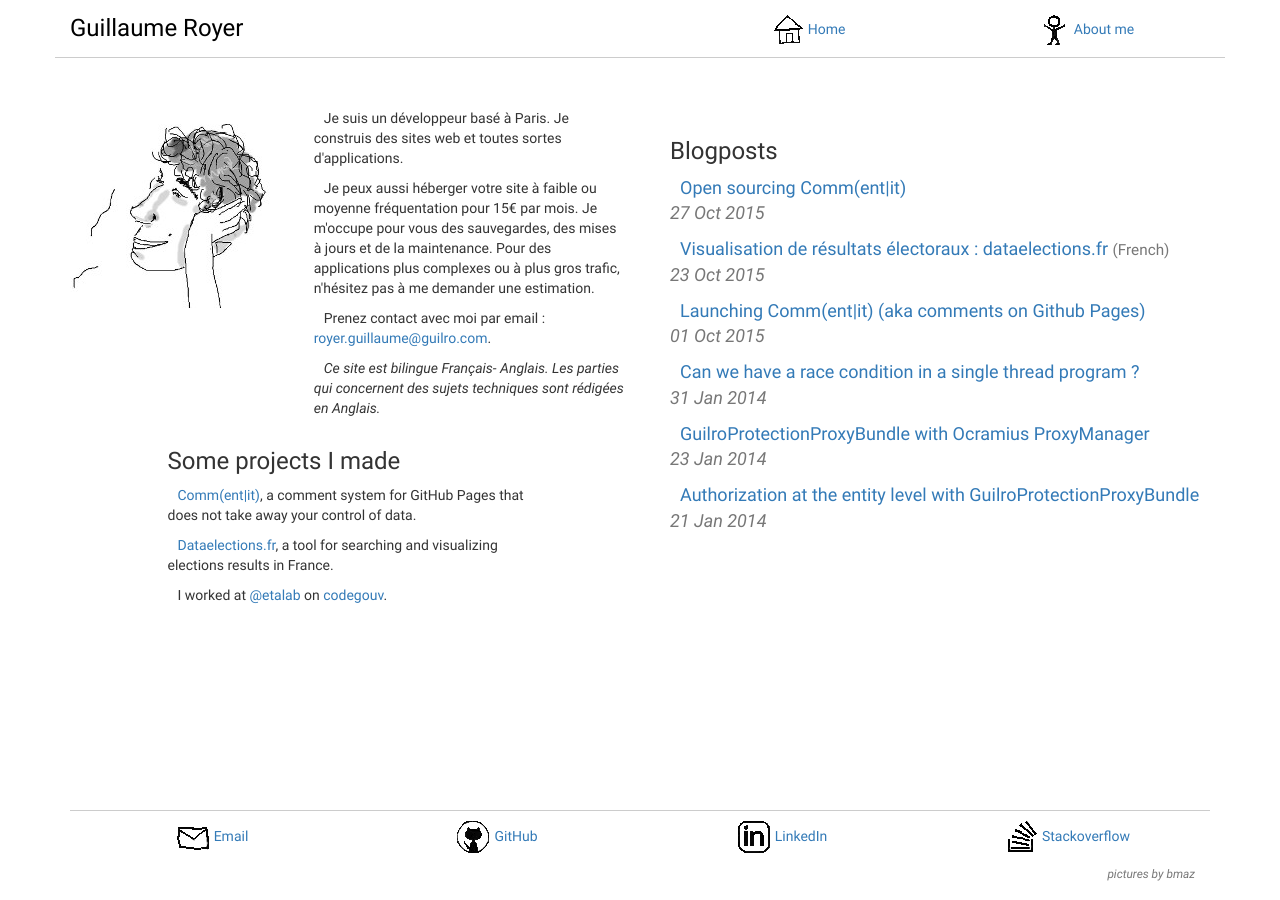
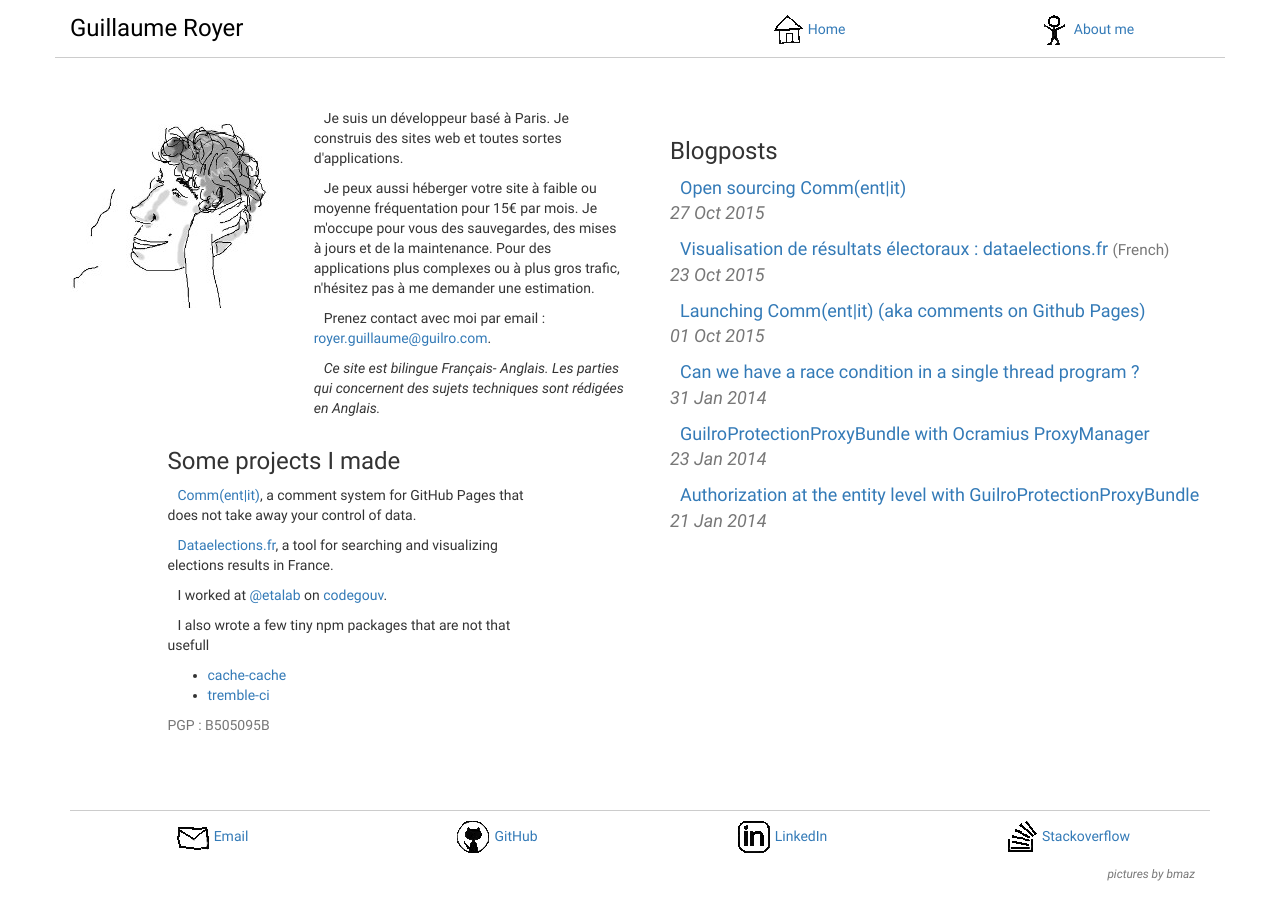
Before and after one commit to jillro/guilro.github.io, a Jekyll site: the page built from index.html, in a window 1280 px wide. Built offline with Jekyll 4.4.1, drawn with Linux system fonts in a browser that asks for light colours.

Commit message:
add pgp key and npm packages

```diff
--- a/css/style.scss
+++ b/css/style.scss
@@ -147,9 +147,12 @@
         @include make-md-column(7);
       }
     }
-    & > .projects {
+    & > .presentation-2 {
       @include make-row();
       & > .project-list {
+        @include make-one-main-column();
+      }
+      & > .pgp-key {
         @include make-one-main-column();
       }
     }
--- a/index.html
+++ b/index.html
@@ -27,7 +27,7 @@
     </div>
   </div> <!-- /.presentation -->
 
-  <div class="projects">
+  <div class="presentation-2">
     <div class="project-list">
       <h3>Some projects I made</h3>
       <p>
@@ -39,6 +39,16 @@
       <p>
         I worked at <a href="https://twitter.com/etalab">@etalab</a> on <a href="https://git.framasoft.org/codegouv/open-software-base-yaml">codegouv</a>.
       </p>
+      <p>
+        I also wrote a few tiny npm packages that are not that usefull
+      </p>
+      <ul>
+        <li><a href="https://www.npmjs.com/package/cache-cache">cache-cache</a></li>
+        <li><a href="https://www.npmjs.com/package/tremble-ci">tremble-ci</a></li>
+      </ul>
+    </div>
+    <div class="pgp-key">
+      <span class="text-muted">PGP : B505095B</h3>
     </div>
   </div>
 </div>
```
